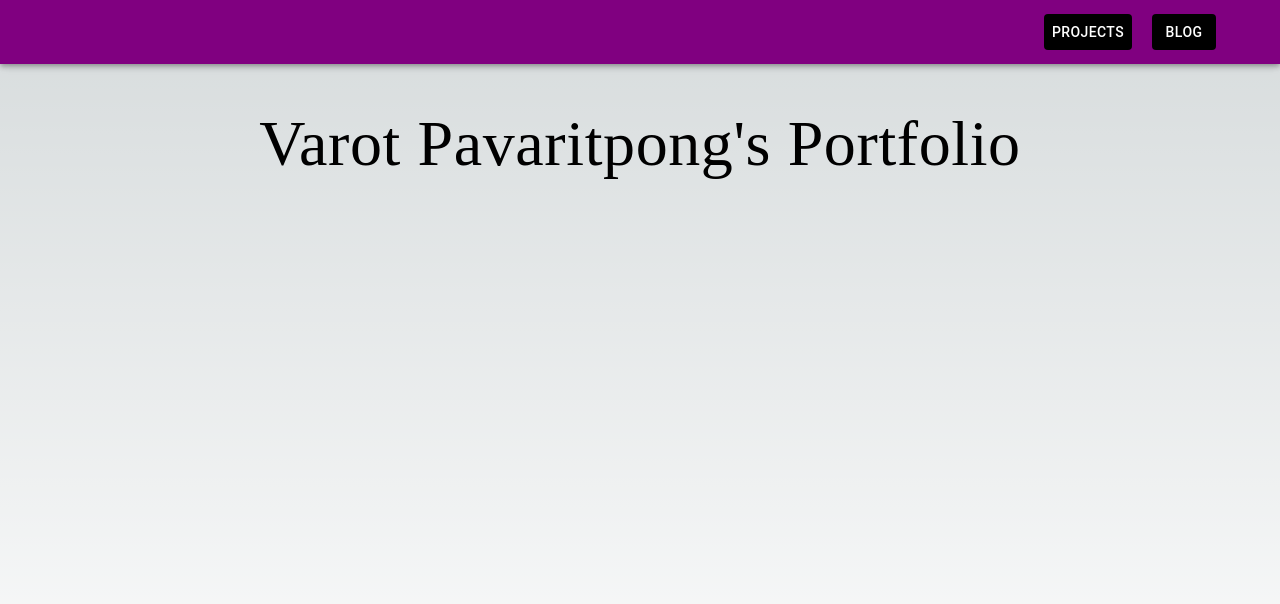
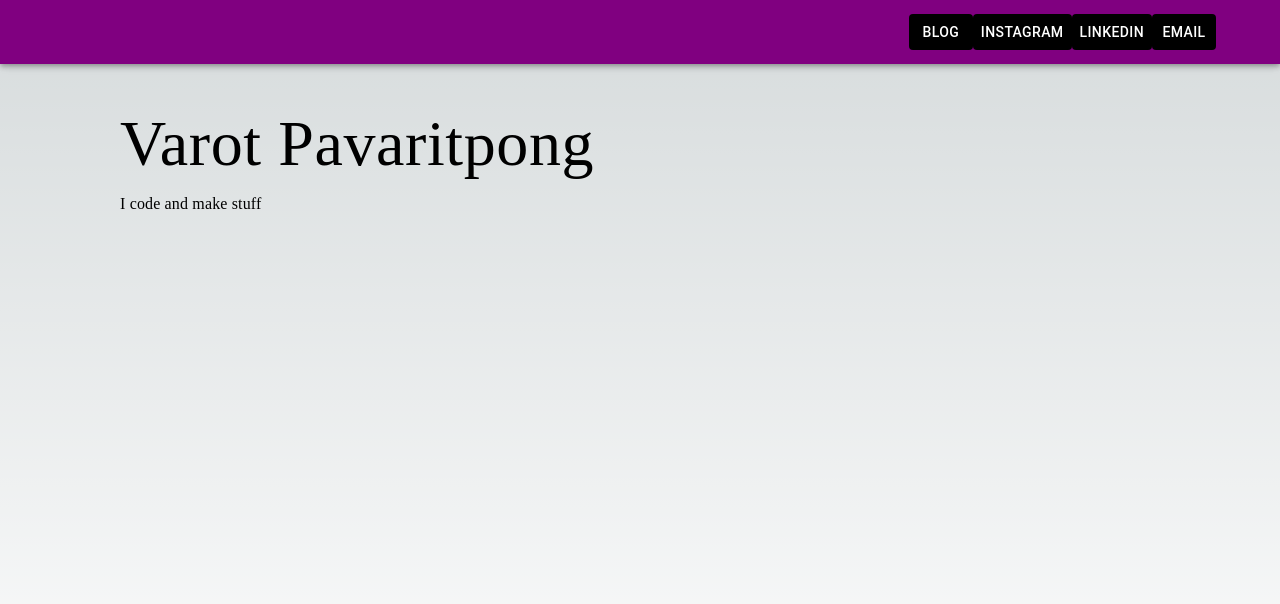
Before and after one commit to VarotP/Portfolio, a Next.js app in the folder portfolio/: page / in a window 1280 px wide. Shown: the top 604 px of the page. Built offline with nearby package versions, Linux system fonts and the light colour scheme.

Commit message:
some changes

```diff
--- a/portfolio/app/page.tsx
+++ b/portfolio/app/page.tsx
@@ -4,12 +4,18 @@ import Image from 'next/image'
 export default function Home() {
   return (
     <main className="flex min-h-screen flex-col items-center justify-between p-24">
-      <Typography style={{fontFamily: 'Satoshi', fontSize: '64px'}}>Varot Pavaritpong's Portfolio</Typography>
+      <Container>
+      <Typography style={{fontFamily: 'Satoshi', fontSize: '64px'}}>Varot Pavaritpong</Typography>
+      <Typography style={{fontFamily: 'Satoshi', fontSize: '16px'}}> I code and make stuff</Typography>
+      </Container>
+
       <AppBar style={{backgroundColor: 'purple'}}>
         <Toolbar>
           <Container style={{ display: 'flex', justifyContent: 'flex-end', }}>
-            <Button style={{ backgroundColor: 'black', color: 'white' }}>Projects</Button>
             <Button style={{ backgroundColor: 'black', color: 'white', marginLeft: '20px' }}>Blog</Button>
+            <Button style={{ backgroundColor: 'black', color: 'white' }}>Instagram</Button>
+            <Button style={{ backgroundColor: 'black', color: 'white' }}>LinkedIn</Button>
+            <Button style={{ backgroundColor: 'black', color: 'white' }}>Email</Button>
           </Container>
 
 
```
